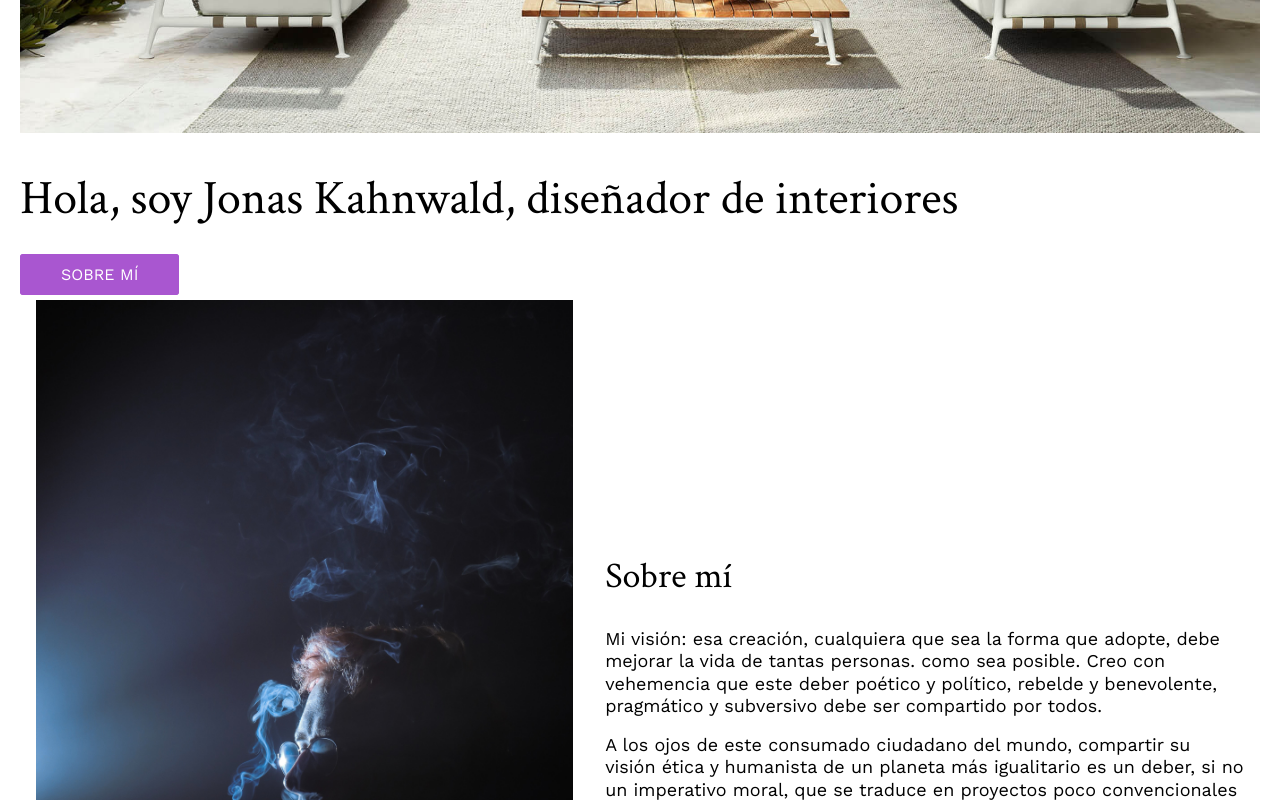
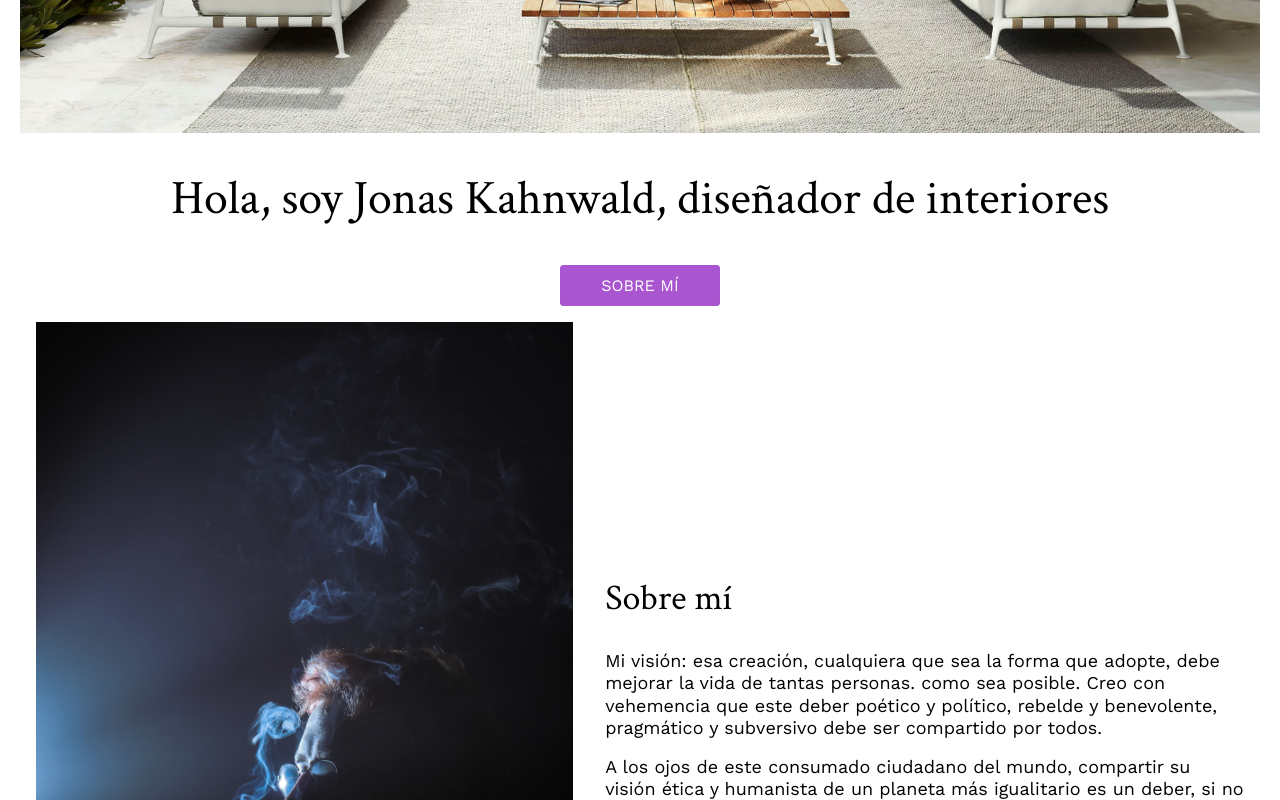
Before and after one commit to BiancaCastro/ejercicio, a Next.js app: page / in a window 1280 px wide. Shown: the part 820-1620 px from the top of the page. Built offline with nearby package versions, Linux system fonts and the light colour scheme.

Commit message:
last commit

```diff
--- a/components/Footer/Footer.module.scss
+++ b/components/Footer/Footer.module.scss
@@ -5,15 +5,11 @@
     color: $light;
     padding-bottom: 0.625rem;
     padding-top: 0.825rem;
-    display:flex;
+    display: flex;
     justify-content: flex-start;
     & ul {
         display: flex;
     }
-}
-.logoContainer {
-    display: flex;
-    justify-content: end;
 }
 .link {
     margin: 0 2.5rem;
@@ -27,23 +23,20 @@
     .footer {
         padding-bottom: 1.875rem;
         padding-top: 1.875rem;
-        display:flex;
+        display: flex;
         flex-direction: column;
         justify-content: space-around;
         align-items: center;
-       & nav .navList{
-        display:flex;
+        & nav .navList {
+            display: flex;
             flex-direction: column;
         }
-       & ul li{
+        & ul li {
             display: flex;
             justify-content: center;
             margin: 10px;
         }
     }
-    .logoContainer ul li{
-       margin: 30px;
-    }
     .link {
         margin: 0;
     }
--- a/components/Footer/index.jsx
+++ b/components/Footer/index.jsx
@@ -33,7 +33,7 @@ const Footer = () => {
         </li>
       </ul>
     </nav>
-    <nav className={styles.logoContainer}>
+    <nav >
       <ul >
         <li>
           <Behance />
--- a/styles/Home.module.scss
+++ b/styles/Home.module.scss
@@ -0,0 +1,10 @@
+.intro{
+    display: flex;
+    flex-direction: column;
+    text-align: center;
+}
+@media (min-width: 48em) {
+    .intro{
+        align-items: center;
+    }
+  }
--- a/styles/grid.scss
+++ b/styles/grid.scss
@@ -1,6 +1,7 @@
 .grid {
     display: flex;
     flex-direction: column;
+    text-align: center;
 }
 
 .column {
```
Lines whose indentation alone changed are shown as unchanged.
